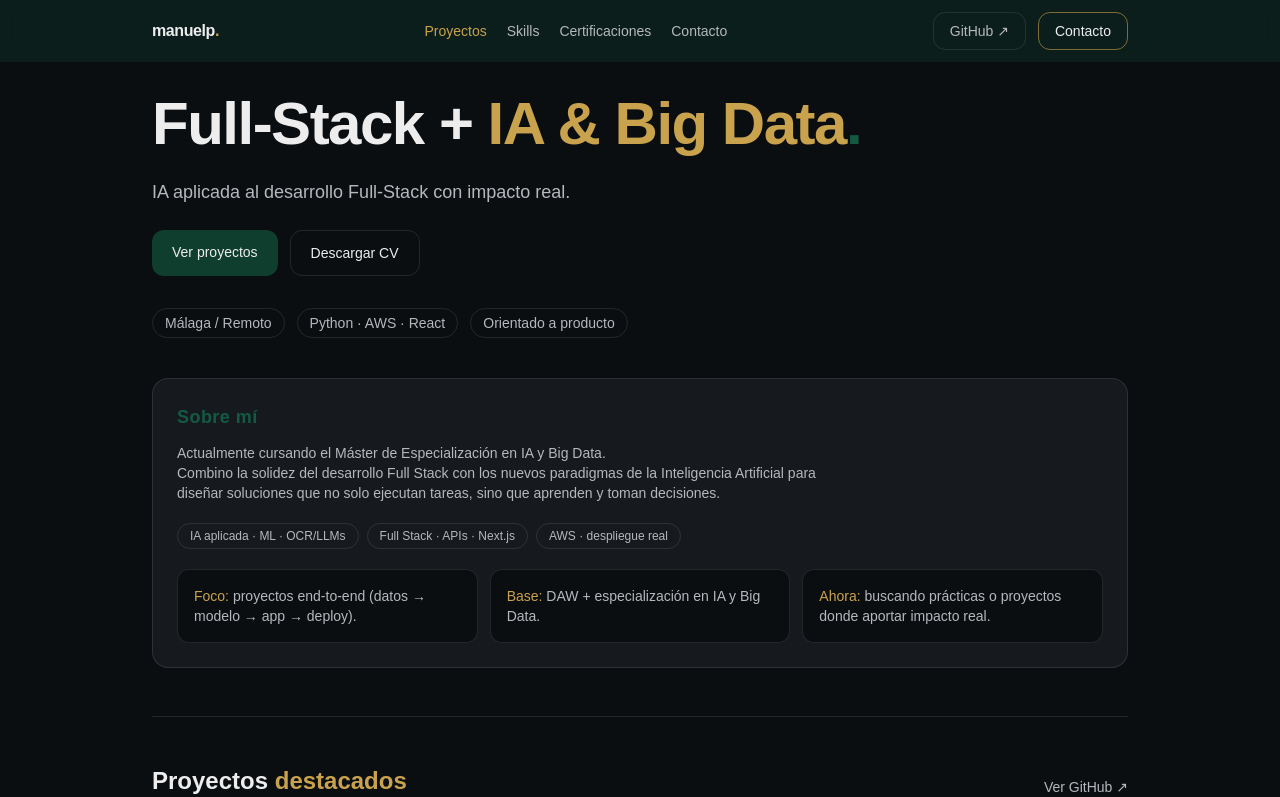
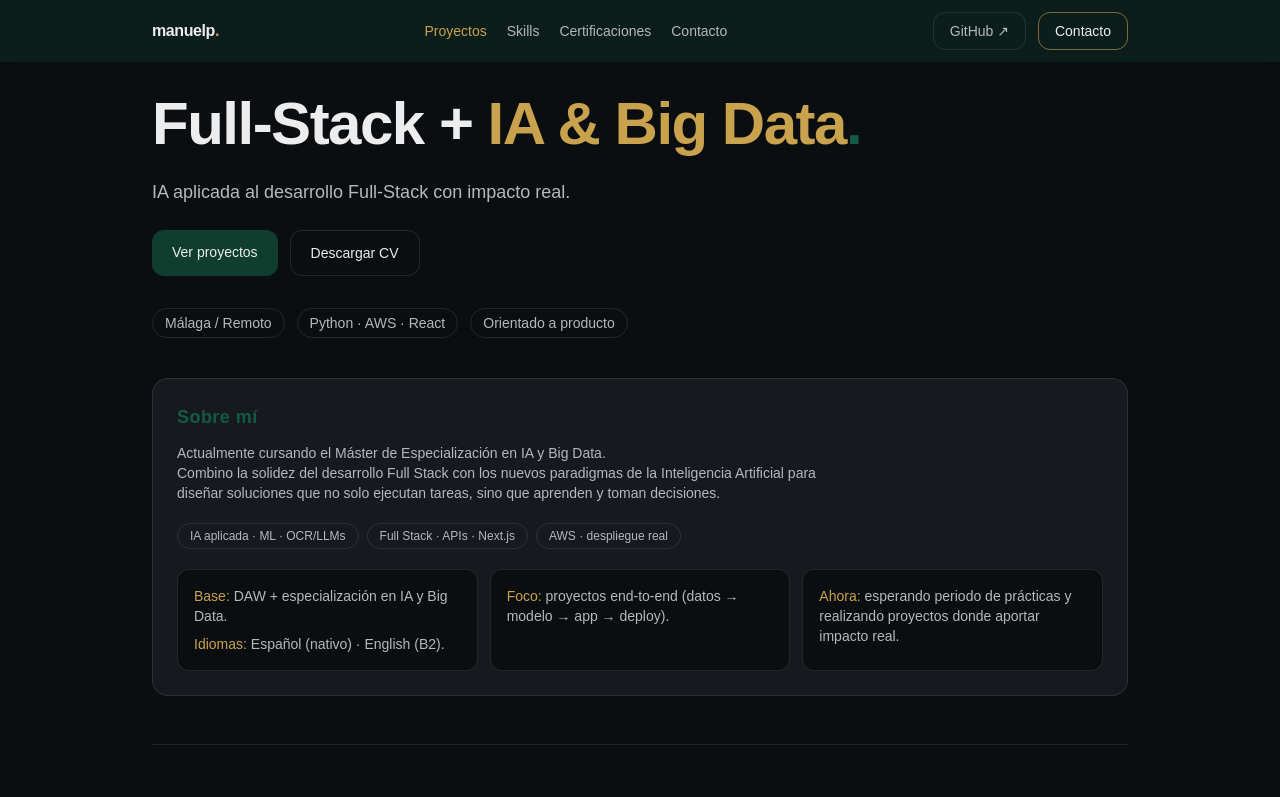
Before and after one commit to dev-manuelp/portfolio-manuelp, a Next.js app: page / in a window 1280 px wide. Shown: the top 797 px of the page. Built offline with nearby package versions, Linux system fonts and the light colour scheme.

Commit message:
Update page.tsx

```diff
--- a/app/page.tsx
+++ b/app/page.tsx
@@ -164,19 +164,26 @@ export default function Home() {
             <span className="rounded-full border border-white/10 px-3 py-1 text-xs text-[#B5B8BC]">
               AWS · despliegue real
             </span>
+
           </div>
 
           <ul className="mt-5 grid gap-3 md:grid-cols-3 text-sm text-[#B5B8BC]">
+            <li className="rounded-xl border border-white/10 bg-[#0B0E11] p-4 space-y-2">
+              <p>
+                <span className="text-[#C9A24D]">Base:</span> DAW + especialización en IA
+                y Big Data.
+              </p>
+              <p className=" text-[#B5B8BC]">
+                <span className="text-[#C9A24D]">Idiomas:</span> Español (nativo) · English (B2).
+              </p>
+            </li>
             <li className="rounded-xl border border-white/10 bg-[#0B0E11] p-4">
               <span className="text-[#C9A24D]">Foco:</span> proyectos end-to-end
               (datos → modelo → app → deploy).
             </li>
+
             <li className="rounded-xl border border-white/10 bg-[#0B0E11] p-4">
-              <span className="text-[#C9A24D]">Base:</span> DAW + especialización en IA
-              y Big Data.
-            </li>
-            <li className="rounded-xl border border-white/10 bg-[#0B0E11] p-4">
-              <span className="text-[#C9A24D]">Ahora:</span> buscando prácticas o
+              <span className="text-[#C9A24D]">Ahora:</span> esperando periodo de prácticas y realizando
               proyectos donde aportar impacto real.
             </li>
           </ul>
```
